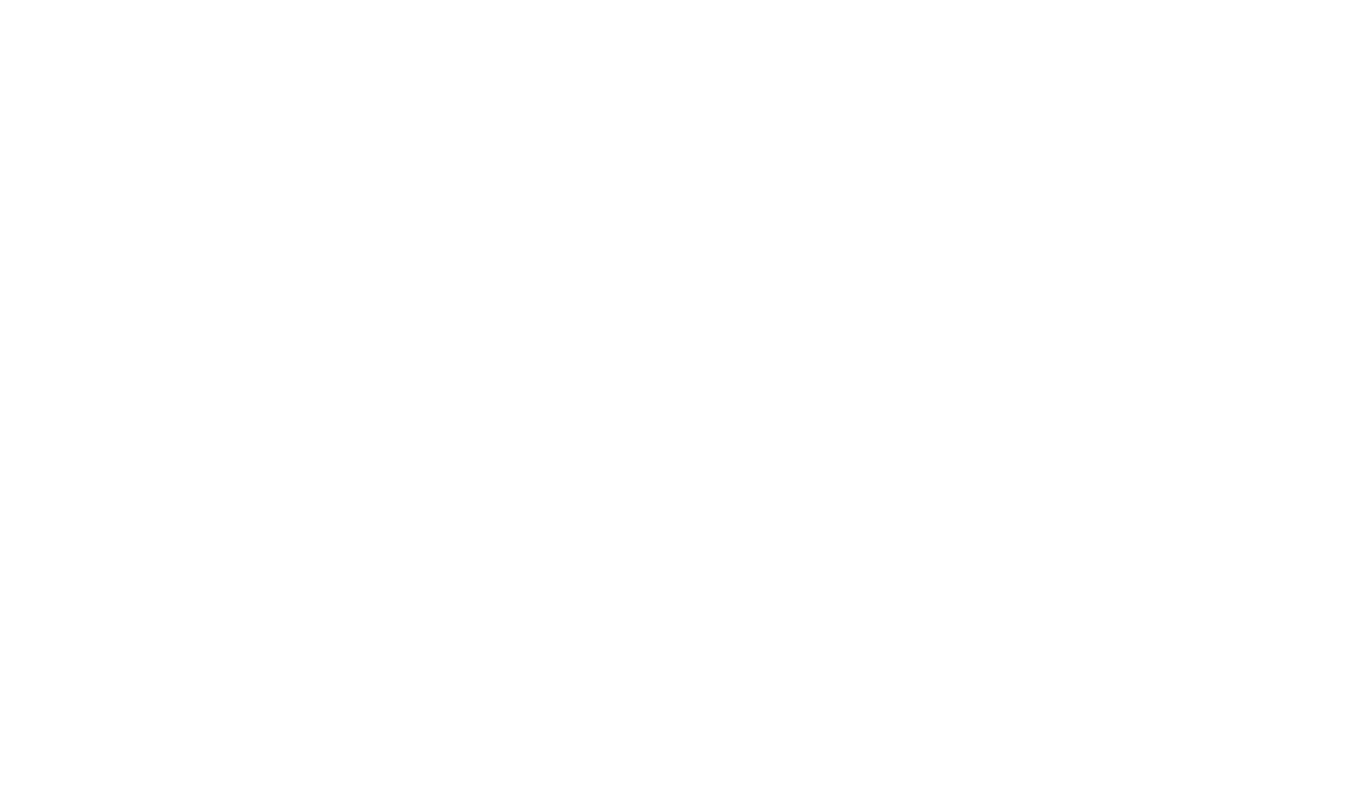
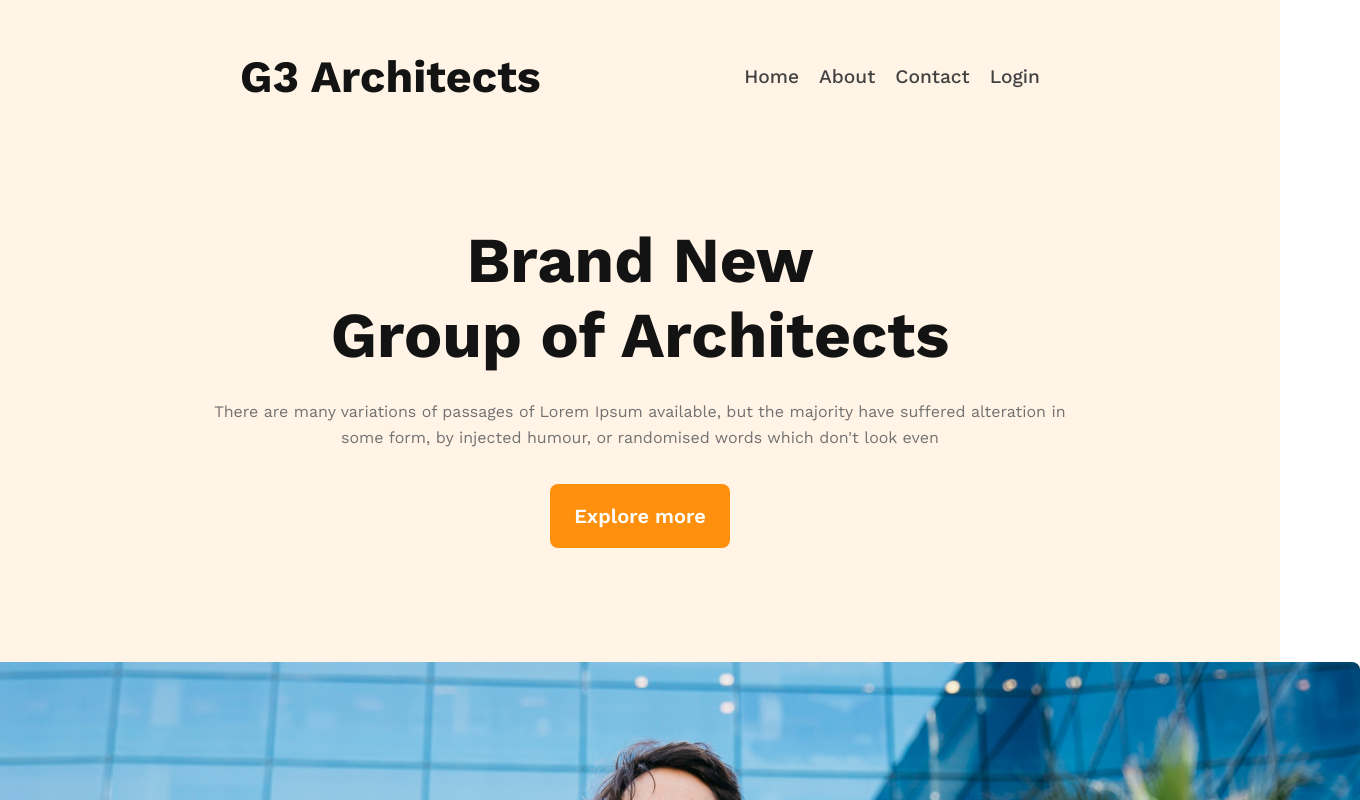
Before and after one commit to shahariaz/G3-Architect, a plain HTML site: page index.html in a window 1280 px wide. Shown: the top 800 px of the page, 1360 px wide, since content can reach past the window. Drawn offline with nearby package versions, Linux system fonts and the light colour scheme.

Commit message:
banner added

```diff
--- a/index.html
+++ b/index.html
@@ -6,5 +6,32 @@
     <title>G3 architect</title>
     <link rel="stylesheet" href="./styles/architect.css" />
   </head>
-  <body></body>
+  <body>
+    <header>
+      <nav>
+        <h3>G3 Architects</h3>
+        <ul>
+          <li><a href="">Home</a></li>
+          <li><a href="">About</a></li>
+          <li><a href="">Contact</a></li>
+          <li><a href="">Login</a></li>
+        </ul>
+      </nav>
+      <div class="banner">
+        <h1>
+          Brand New <br />
+          Group of Architects
+        </h1>
+        <p>
+          There are many variations of passages of Lorem Ipsum available, but
+          the majority have suffered alteration in some form, by injected
+          humour, or randomised words which don't look even
+        </p>
+        <div class="btn"><button>Explore more</button></div>
+        <img src="./images/banner.png" alt="" />
+      </div>
+    </header>
+    <main></main>
+    <footer></footer>
+  </body>
 </html>
--- a/styles/architect.css
+++ b/styles/architect.css
@@ -0,0 +1,94 @@
+/* G3 Architects */
+@import url("https://fonts.googleapis.com/css2?family=Work+Sans:ital,wght@0,100..900;1,100..900&display=swap");
+
+* {
+  margin: 0;
+  padding: 0;
+  box-sizing: border-box;
+  font-family: "Work Sans", "Helvetica Neue", sans-serif;
+}
+/* header */
+
+header {
+  background: rgba(255, 144, 14, 0.1);
+  padding: 50px 240px;
+}
+nav {
+  display: flex;
+  justify-content: space-between;
+  align-items: center;
+}
+nav ul {
+  display: flex;
+  gap: 20px;
+}
+nav ul li {
+  list-style: none;
+}
+nav ul li a {
+  text-decoration: none;
+
+  font-style: normal;
+  font-weight: 500;
+  font-size: 1.2rem;
+  line-height: 26px;
+
+  text-align: center;
+
+  color: #424242;
+}
+
+/* G3 Architects */
+
+nav h3 {
+  font-style: normal;
+  font-weight: 700;
+  font-size: 2.8rem;
+  line-height: 53px;
+  color: #131313;
+}
+.banner {
+  display: flex;
+  flex-direction: column;
+  justify-content: center;
+  align-items: center;
+  margin-top: 120px;
+}
+.banner h1 {
+  /* Brand New Group of Architects */
+
+  font-style: normal;
+  font-weight: 700;
+  font-size: 64px;
+  line-height: 75px;
+  text-align: center;
+  color: #131313;
+  margin-bottom: 26px;
+  width: 862px;
+}
+.banner p {
+  font-weight: 400;
+  font-size: 16px;
+  line-height: 26px;
+  text-align: center;
+  color: #727272;
+  margin-bottom: 33px;
+  width: 862px;
+}
+.btn button {
+  width: 180px;
+  height: 64px;
+  background: #ff900e;
+  border-radius: 8px;
+  font-weight: 600;
+  font-size: 20px;
+  line-height: 23px;
+  text-align: center;
+  color: #ffffff;
+  border: none;
+  margin-bottom: 114px;
+}
+.banner img {
+  width: 1440px;
+  height: 700px;
+}
```
